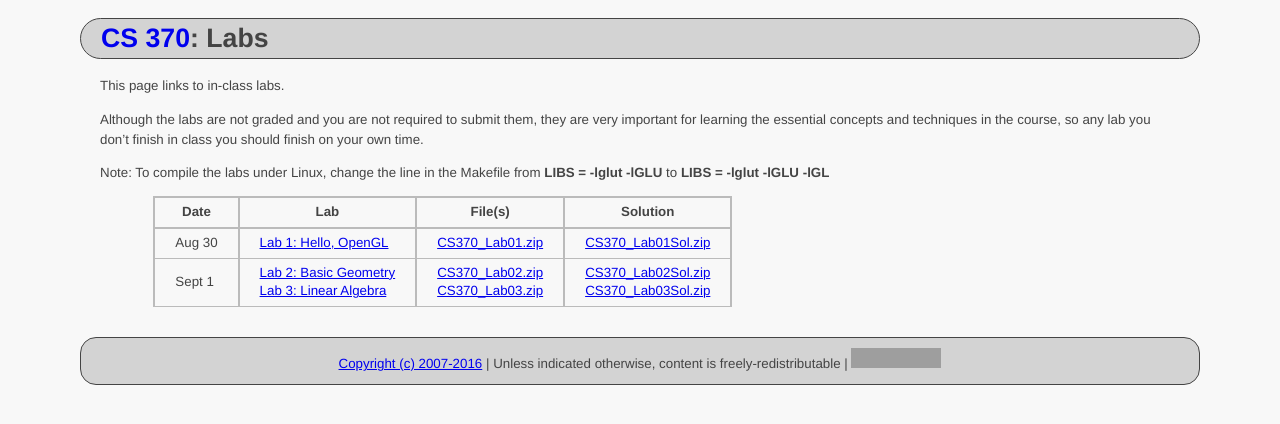
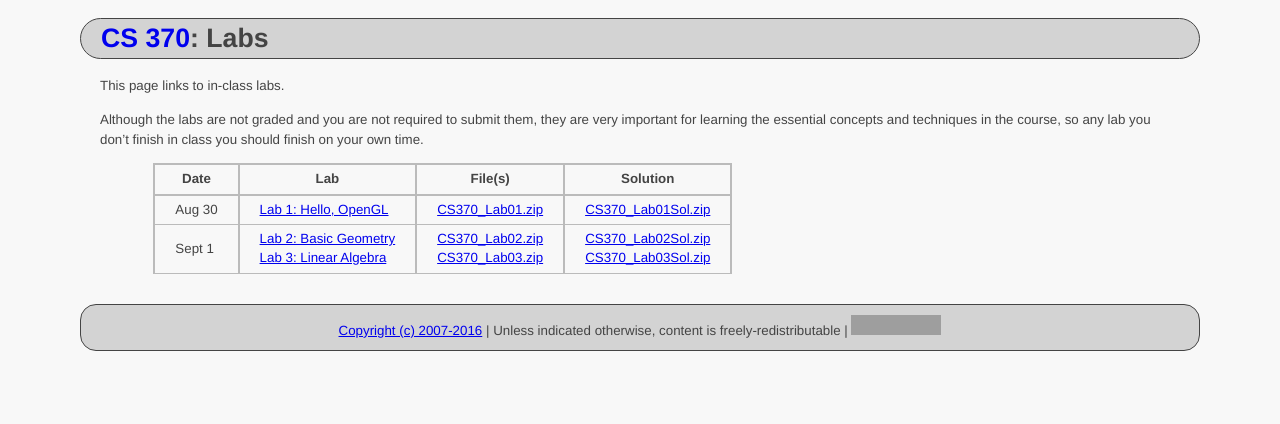
Before and after one commit to ycpcs/cs370-fall2016, a Jekyll site: the page built from labs/index.md, in a window 1280 px wide. Shown: the top 424 px of the page. Built offline with Jekyll 4.4.1, drawn with Linux system fonts in a browser that asks for light colours; grey boxes are pictures that could not be loaded.

Commit message:
fix lab index
fix lab index

```diff
--- a/labs/index.md
+++ b/labs/index.md
@@ -6,8 +6,6 @@ title: "Labs"
 This page links to in-class labs.
 
 Although the labs are not graded and you are not required to submit them, they are very important for learning the essential concepts and techniques in the course, so any lab you don't finish in class you should finish on your own time.
-
-Note: To compile the labs under Linux, change the line in the Makefile from **LIBS = -lglut -lGLU** to **LIBS = -lglut -lGLU -lGL**
 
 > Date | Lab | File(s) | Solution |
 > ---- | --- | ------- | -------- |
```
